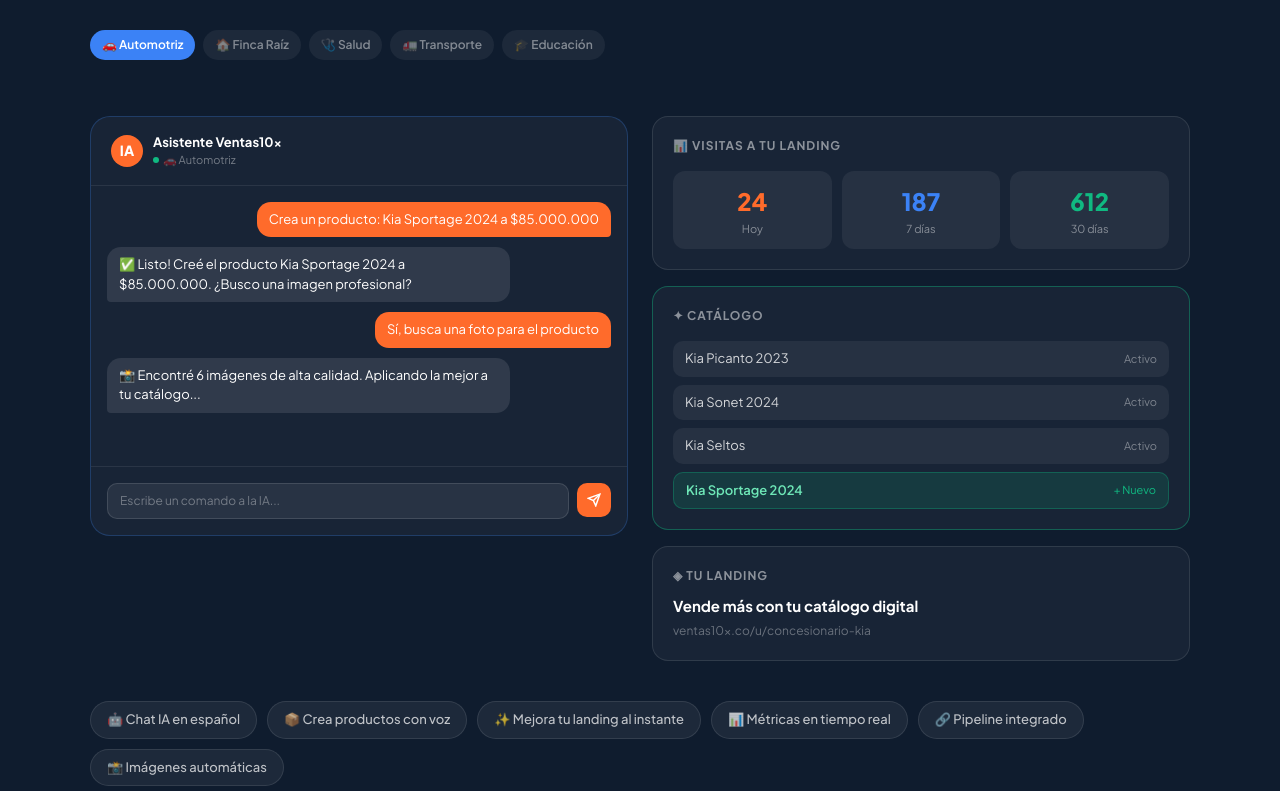
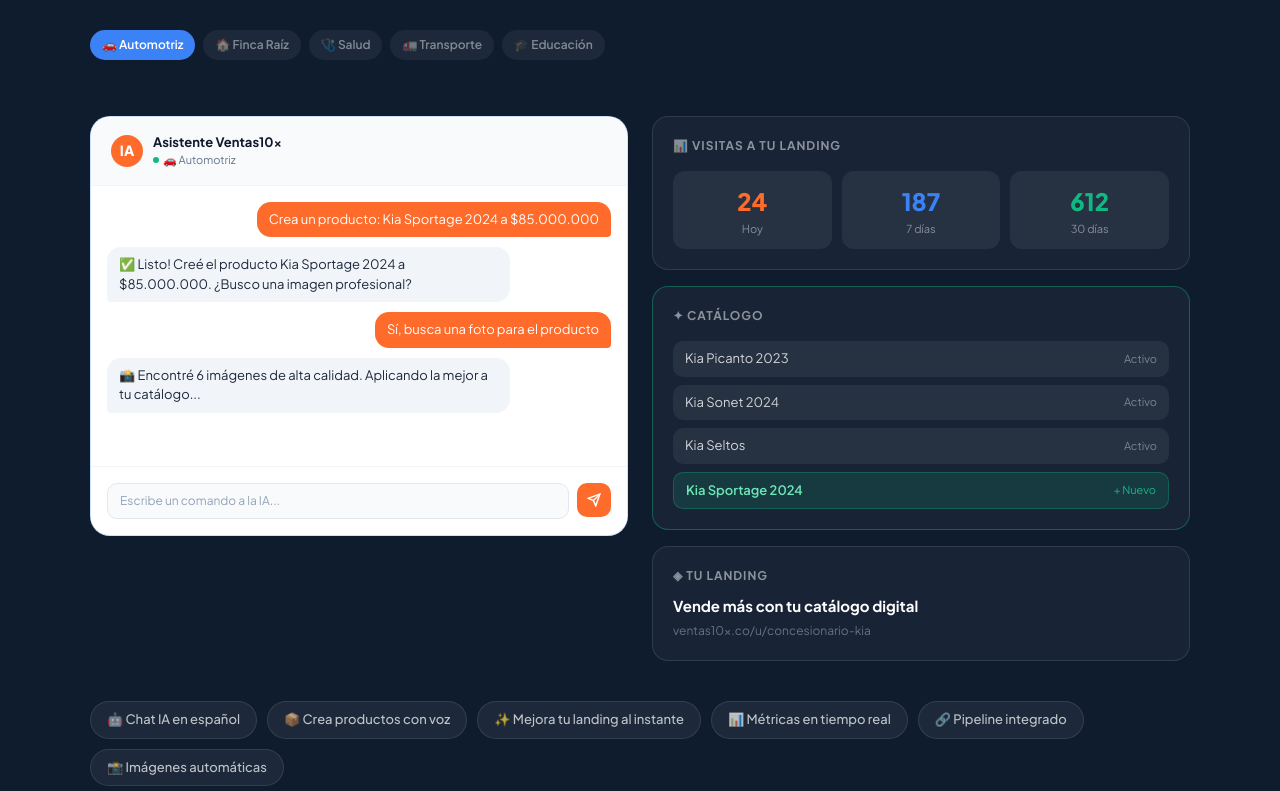
Before and after one commit to ventas10x26/ventas10x, a Next.js app: page / in a window 1280 px wide. Shown: the part 1089-1880 px from the top of the page. Built offline with nearby package versions, Linux system fonts and the light colour scheme.

Commit message:
ajuste-seccion-IA-secor-landing

```diff
--- a/src/components/landing/DashboardIASection.tsx
+++ b/src/components/landing/DashboardIASection.tsx
@@ -222,14 +222,14 @@ export default function DashboardIASection() {
 
           {/* Chat */}
           <div style={{
-            background: 'rgba(255,255,255,.04)', border: `1px solid ${industria.color}40`,
+            background: '#fff', border: `1px solid ${industria.color}40`,
             borderRadius: '20px', overflow: 'hidden', transition: 'border-color 0.5s',
           }}>
-            <div style={{ padding: '1rem 1.25rem', borderBottom: '1px solid rgba(255,255,255,.08)', display: 'flex', alignItems: 'center', gap: '10px' }}>
+            <div style={{ padding: '1rem 1.25rem', borderBottom: '1px solid #f1f5f9', display: 'flex', alignItems: 'center', gap: '10px', background: '#f8fafc' }}>
               <div style={{ width: '32px', height: '32px', borderRadius: '50%', background: ORANGE, display: 'flex', alignItems: 'center', justifyContent: 'center', fontSize: '14px', fontWeight: 800, color: '#fff', flexShrink: 0 }}>IA</div>
               <div>
-                <div style={{ fontSize: '13px', fontWeight: 700, color: '#fff' }}>Asistente Ventas10x</div>
-                <div style={{ fontSize: '11px', color: 'rgba(255,255,255,.4)', display: 'flex', alignItems: 'center', gap: '4px' }}>
+                <div style={{ fontSize: '13px', fontWeight: 700, color: '#0f172a' }}>Asistente Ventas10x</div>
+                <div style={{ fontSize: '11px', color: '#64748b', display: 'flex', alignItems: 'center', gap: '4px' }}>
                   <span style={{ width: '6px', height: '6px', borderRadius: '50%', background: '#10b981', display: 'inline-block' }} />
                   {industria.icon} {industria.label}
                 </div>
@@ -239,14 +239,14 @@ export default function DashboardIASection() {
             <div ref={chatRef} style={{ padding: '1rem', height: '280px', overflowY: 'auto', display: 'flex', flexDirection: 'column', gap: '10px', scrollBehavior: 'smooth' }}>
               {shownMsgs.map((msg, i) => (
                 <div key={i} style={{ display: 'flex', justifyContent: msg.role === 'user' ? 'flex-end' : 'flex-start', animation: 'fadeUp .3s ease' }}>
-                  <div style={{ maxWidth: '80%', padding: '8px 12px', borderRadius: msg.role === 'user' ? '14px 14px 4px 14px' : '14px 14px 14px 4px', background: msg.role === 'user' ? ORANGE : 'rgba(255,255,255,.1)', color: '#fff', fontSize: '13px', lineHeight: 1.5 }}>
+                  <div style={{ maxWidth: '80%', padding: '8px 12px', borderRadius: msg.role === 'user' ? '14px 14px 4px 14px' : '14px 14px 14px 4px', background: msg.role === 'user' ? ORANGE : '#f1f5f9', color: msg.role === 'user' ? '#fff' : '#1e293b', fontSize: '13px', lineHeight: 1.5 }}>
                     {msg.text}
                   </div>
                 </div>
               ))}
               {typing && (
                 <div style={{ display: 'flex', justifyContent: 'flex-start', animation: 'fadeUp .3s ease' }}>
-                  <div style={{ padding: '10px 14px', borderRadius: '14px 14px 14px 4px', background: 'rgba(255,255,255,.1)', display: 'flex', gap: '4px', alignItems: 'center' }}>
+                  <div style={{ padding: '10px 14px', borderRadius: '14px 14px 14px 4px', background: '#f1f5f9', display: 'flex', gap: '4px', alignItems: 'center' }}>
                     {[0, 1, 2].map(i => (
                       <div key={i} style={{ width: '6px', height: '6px', borderRadius: '50%', background: 'rgba(255,255,255,.5)', animation: `bounce .8s ${i * .15}s infinite` }} />
                     ))}
@@ -255,8 +255,8 @@ export default function DashboardIASection() {
               )}
             </div>
 
-            <div style={{ padding: '1rem', borderTop: '1px solid rgba(255,255,255,.08)', display: 'flex', gap: '8px' }}>
-              <div style={{ flex: 1, background: 'rgba(255,255,255,.07)', border: '1px solid rgba(255,255,255,.12)', borderRadius: '10px', padding: '8px 12px', fontSize: '12px', color: 'rgba(255,255,255,.35)' }}>
+            <div style={{ padding: '1rem', borderTop: '1px solid #f1f5f9', display: 'flex', gap: '8px', background: '#fff' }}>
+              <div style={{ flex: 1, background: '#f8fafc', border: '1px solid #e2e8f0', borderRadius: '10px', padding: '8px 12px', fontSize: '12px', color: '#94a3b8' }}>
                 Escribe un comando a la IA...
               </div>
               <div style={{ width: '34px', height: '34px', borderRadius: '10px', background: ORANGE, display: 'flex', alignItems: 'center', justifyContent: 'center', flexShrink: 0 }}>
```
